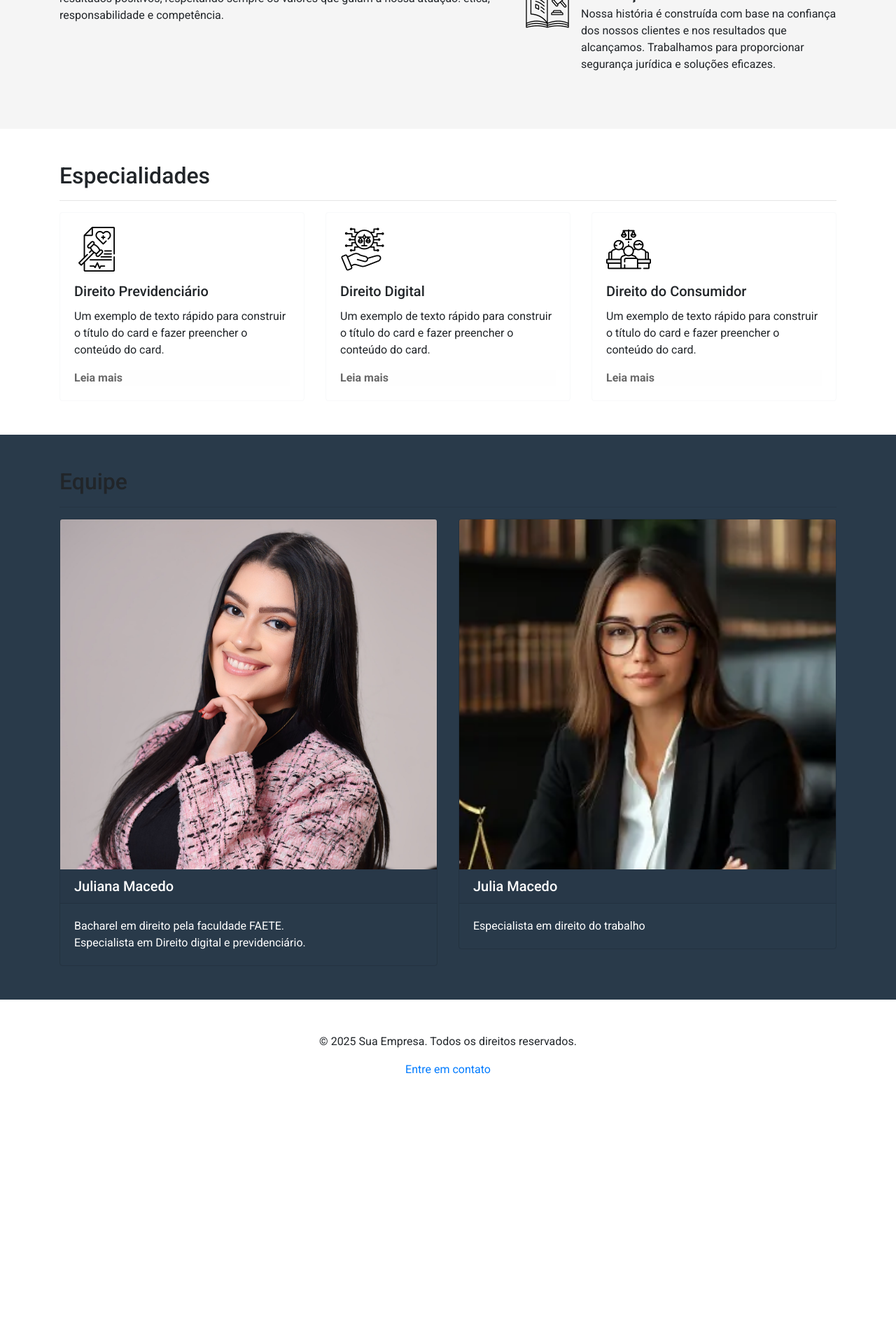
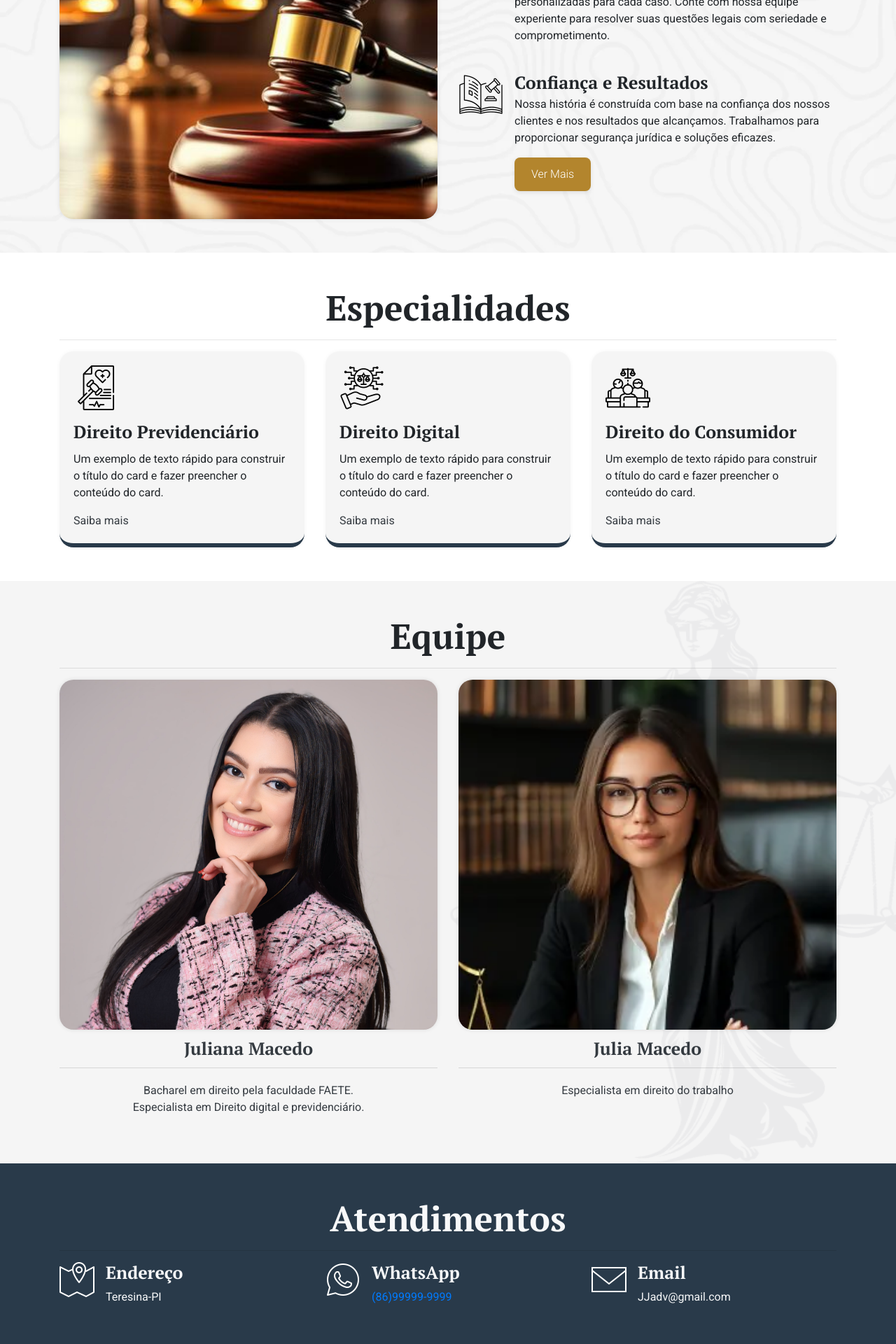
Before and after one commit to viniciusalmeidaweb/website-adv, a Django app: page /home/ in a window 1280 px wide. Shown: the part 1360-3280 px from the top of the page at 70% size. Before the commit the page ends 2894 px from the top, so only its background shows below. Run offline with Django 4.2, Linux system fonts and the light colour scheme; data comes from the database, SQL or seed files in the repository; both versions use the stored data as it was after the commit; some libraries are stand-ins or nearby versions.

Commit message:
ajustes final html e css

```diff
--- a/static/css/styles.css
+++ b/static/css/styles.css
@@ -1,15 +1,21 @@
-@import url('https://fonts.googleapis.com/css2?family=Roboto:ital,wght@0,100..900;1,100..900&display=swap');
+@import url('https://fonts.googleapis.com/css2?family=PT+Serif:ital,wght@0,400;0,700;1,400;1,700&family=Roboto:ital,wght@0,100..900;1,100..900&display=swap');
 
 :root{
-    --bs-body-font-family:  font-family: "Roboto", sans-serif;
+  /* --bs-body-font-family:  font-family: "Roboto", sans-serif;*/
 
 }
 
 body {
+
     font-family: "Roboto", sans-serif !important;
     font-optical-sizing: auto;
     font-style: normal;
     background-color: transparent;
+    text-rendering: optimizeLegibility;
+    -webkit-font-smoothing: antialiased; /* Chrome/Safari */
+    -moz-osx-font-smoothing: grayscale;  /* Firefox */
+     /* Evita distorção por zoom */
+     transform: none;
 }
 
 .navbar-bg-dark {
@@ -17,10 +23,8 @@ body {
 }
 
 img.logo-site{
-    height: 90px;
+    height: 60px;
 }
-
-
 
 .home {
     background-image: url('/media/img/slide.jpg'); /* Coloque o caminho da sua imagem */
@@ -54,20 +58,90 @@ img.logo-site{
     z-index: 1; /* Garante que o texto fique acima do overlay */
 }
 
+.about-img{
+    background-image:  url('/media/img/law-and-authority-lawyer-concept-judgment-gavel-hammer-in-court-courtroom-for-crime-judgement-legislation-and-judicial-decision-free-photo.jpg');
+    background-size: cover;
+    background-position: center;
+    min-height: 550px;
+    background-repeat: no-repeat;
+    border-radius: 20px;
+    transition: all 0.3s ease-in-out; /* Transição suave */
+    box-shadow: 0 0 6px rgba(0, 0, 0, 0.1);
+
+
+}
+
+/* Efeito ao passar o mouse */
+.about-img:hover {
+    transform: scale(1.03); /* Leve zoom */
+    box-shadow: 0 12px 24px rgba(0, 0, 0, 0.2); /* Sombra mais intensa */
+    filter: brightness(0.9); /* Leve escurecimento */
+}
+
+.sec-title{
+    font-family: "PT Serif", serif;
+    font-display: swap;
+
+}
+
+h2.sec-title{
+    font-size: 50px;
+
+}
+
+h5.sec-title{
+    font-size: 25px;
+
+}
+
 .about{
     /*background-color: #B3852D;*/
     /*background-color: #293A4A;*/
-    background-color: whitesmoke;
+    background-image:  url('/media/img/shape.png');
 
 }
 
 .services {
 
 
+
+
+    display: grid; /* Flexbox para centralizar o conteúdo */
+    /*justify-content: center; /* Alinha o conteúdo horizontalmente */
+    align-items: center; /* Alinha o conteúdo verticalmente */
+    /*text-align: center; /* Centraliza o texto */
+
+    box-sizing: border-box; /* Inclui o padding no tamanho total do div */
+
+
+
 }
 
+.service-card {
+    position: relative;
+    box-shadow: 0 0 6px rgba(0, 0, 0, .04);
+    background-color: #f5f5f5;
+    border-radius: 20px;
+    border-bottom: 6px solid #293A4A;
+    border-top: 0px;
+    border-left: 0px;
+    border-right: 0px;
+    transition: all 0.3s ease-in-out; /* Transição suave */
+}
+
+.service-card:hover {
+    transform: scale(1.05); /* Leve aumento no tamanho */
+    background-color: #f5f5f5; /* Altere a cor de fundo */
+    box-shadow: 0 8px 20px rgba(0, 0, 0, 0.15); /* Mais destaque */
+}
+
+
 .team{
-    background-color: #293A4A;
+    background-color: #f5f5f5;
+    background-image:  url('/media/img/team-shape.png');
+    background-repeat: no-repeat;
+    background-size: contain;
+    background-position: right;
 
 }
 
@@ -75,5 +149,44 @@ img.logo-site{
     width: 100%;
     height: 500px;
     object-fit: cover;
-    object-position: top; /* centraliza o conteúdo da imagem */
+    object-position: top;
+    border-radius: 20px;
+    transition: all 0.3s ease-in-out; /* Transição suave */
+    box-shadow: 0 0 6px rgba(0, 0, 0, 0.1);
 }
+
+.img-ajustada:hover {
+    transform: scale(1.03); /* Leve zoom */
+    box-shadow: 0 12px 24px rgba(0, 0, 0, 0.2); /* Sombra mais forte */
+    filter: brightness(0.9); /* Escurece levemente */
+}
+
+.btn-wbsite {
+    background-color: #B3852D;
+    color: white;
+    font-weight: 300;
+    padding: 12px 24px;
+    border: none;
+    border-radius: 8px;
+    cursor: pointer;
+    transition: all 0.3s ease-in-out;
+    box-shadow: 0 2px 6px rgba(0, 0, 0, 0.1);
+}
+
+.btn-wbsite:hover {
+    background-color: #293A4A;
+    color: white;
+    transform: scale(1.05); /* Leve aumento */
+    box-shadow: 0 8px 16px rgba(0, 0, 0, 0.2); /* Mais destaque */
+}
+
+.contact{
+    background-color: #293A4A;
+
+
+}
+
+.footer-site{
+    background-color: #f5f5f5;
+
+}
--- a/website/templates/base.html
+++ b/website/templates/base.html
@@ -12,7 +12,9 @@
     <!-- Fonts -->
     <link rel="preconnect" href="https://fonts.googleapis.com">
     <link rel="preconnect" href="https://fonts.gstatic.com" crossorigin>
-    <link href="https://fonts.googleapis.com/css2?family=Roboto:ital,wght@0,100..900;1,100..900&display=swap" rel="stylesheet">
+    <link href="https://fonts.googleapis.com/css2?family=PT+Serif:ital,wght@0,400;0,700;1,400;1,700&family=Roboto:ital,wght@0,100..900;1,100..900&display=swap" rel="stylesheet">
+
+
     <!-- Bootstrap CSS -->
     <link rel="stylesheet" href="https://stackpath.bootstrapcdn.com/bootstrap/4.1.3/css/bootstrap.min.css" integrity="sha384-MCw98/SFnGE8fJT3GXwEOngsV7Zt27NXFoaoApmYm81iuXoPkFOJwJ8ERdknLPMO" crossorigin="anonymous">
     <!-- Estilos customizados para esse template -->
@@ -25,7 +27,7 @@
   <nav class="navbar navbar-expand-lg navbar-dark navbar-bg-dark">
         <div class="container">
         <a class="navbar-brand" href="{% url 'sobre' %}">
-          <img class="logo-site" src="/media/website/logo-site.png">
+          <img class="logo-site" src="/media/website/LOGO-JJ.png" alt="Juliana Macedo e Jullya Macedo - Advogadas Associadas">
         </a>
         <button class="navbar-toggler" type="button" data-toggle="collapse" data-target="#conteudoNavbarSuportado" aria-controls="conteudoNavbarSuportado" aria-expanded="false" aria-label="Alterna navegação">
           <span class="navbar-toggler-icon"></span>
@@ -65,17 +67,15 @@
 </main>
 
  <!-- Rodapé -->
- <footer>
-  <div class="container py-5 text-center">
-    <div class="row">
-      <div class="col-12">
-        <p>&copy; 2025 Sua Empresa. Todos os direitos reservados.</p>
-        <p><a href="#contact">Entre em contato</a></p>
-      </div>
+ <footer class="footer-site py-2 text-center text-dark">
+  <div class="container">
+  <div class="row">
+    <div class="col-sm-12">
+      <span>Desenvolvido por: Vinicius Almeida</span>
     </div>
   </div>
-
-</footer>
+</div>
+ </footer>
 <!-- Principal JavaScript do Bootstrap
 ================================================== -->
 <!-- Foi colocado no final para a página carregar mais rápido -->
--- a/website/templates/index.html
+++ b/website/templates/index.html
@@ -7,7 +7,7 @@
       <div class="overlay"></div>
         <div class="jumbotron jumbotron-bgk">
           <div class="container">
-            <h1 class="display-3">Advocacia <br> Especializada</h1>
+            <h1 class="display-3 sec-title">Advocacia <br> Especializada</h1>
             <p>Direito consumidor, digital e previdenciário.</p>
           </div>
         </div>
@@ -19,35 +19,36 @@
 <section class="about py-5">
   <div class="container">
     <div class="row">
-    <div class="col-7">
-      <h2 class="font-weight-bold">Excelência, Ética e Compromisso!</h2>
-      <br>
 
-      {% if sobre_list %}
+      <div class="col-sm-12 text-center py-5">
+      <h2 class="font-weight-bold sec-title">Excelência, Ética e Compromisso!</h2>
+      <hr>
+      </div>
+
+    <div class="col-6">
+      <div class="about-img">
+      </div>
+    </div>
+
+     <!-- {% if sobre_list %}
       {% for sobre in sobre_list %}
-      <p class="">{{ sobre.quemsomos|linebreaksbr }}</p>
+      <p class="sec-text">{{ sobre.quemsomos|linebreaksbr }}</p>
       {% endfor %}
 
       {% else %}
       <p>Informações sobre a empresa não disponíveis.</p>
-      {% endif %}
+      {% endif %}-->
 
-       <!--      <h2>Excelência, Ética e Compromisso</h2>
-            <p>Somos um escritório de advocacia dedicado a oferecer soluções jurídicas de alta qualidade, com foco no atendimento personalizado e na busca incessante pela justiça.</p>
-            <p>Com uma equipe de advogados especializados, atuamos com ética, transparência e profissionalismo, buscando sempre a melhor estratégia para cada cliente.</p>
-            <p>Nosso compromisso é proporcionar segurança jurídica, orientando e defendendo seus direitos em diversas áreas do Direito.</p>
-            <p>Cada caso é tratado com a seriedade que ele merece, com um atendimento ágil e eficiente, visando sempre a solução mais vantajosa.</p>
-                -->
-    </div>
 
-    <div class="col-5">
+
+    <div class="col-6">
 
       <ul class="list-unstyled">
         <li class="media">
           <img class="mr-3" src="/media/icones/002-justica.png" alt="Imagem de exemplo genérica">
           <div class="media-body">
-            <h5 class="mt-0 mb-1 font-weight-bold">Compromisso com a Justiça</h5>
-            <p class="">
+            <h5 class="mt-0 mb-1 font-weight-bold sec-title">Compromisso com a Justiça</h5>
+            <p class="sec-text">
             Acreditamos no poder da justiça e trabalhamos com dedicação para garantir que seus direitos sejam respeitados. Nossa missão é fornecer serviços jurídicos de alta qualidade, com ética e transparência.
           </p>
           </div>
@@ -55,8 +56,8 @@
         <li class="media my-4">
           <img class="mr-3" src="/media/icones/003-justica-1.png" alt="Imagem de exemplo genérica">
           <div class="media-body">
-            <h5 class="mt-0 mb-1 font-weight-bold">Soluções Jurídicas Personalizadas</h5>
-            <p class="">
+            <h5 class="mt-0 mb-1 font-weight-bold sec-title">Soluções Jurídicas Personalizadas</h5>
+            <p class="sec-text">
               Defendemos seus direitos com estratégias jurídicas personalizadas para cada caso.
             Conte com nossa equipe experiente para resolver suas questões legais com seriedade e comprometimento.
           </p>
@@ -65,11 +66,13 @@
         <li class="media">
           <img class="mr-3" src="/media/icones/005-livro-de-leis.png" alt="Imagem de exemplo genérica">
           <div class="media-body">
-            <h5 class="mt-0 mb-1 font-weight-bold">Confiança e Resultados</h5>
-            <p class="">Nossa história é construída com base na confiança dos nossos clientes e nos resultados que alcançamos. Trabalhamos para proporcionar segurança jurídica e soluções eficazes.</p>
+            <h5 class="mt-0 mb-1 font-weight-bold sec-title">Confiança e Resultados</h5>
+            <p class="sec-text">Nossa história é construída com base na confiança dos nossos clientes e nos resultados que alcançamos. Trabalhamos para proporcionar segurança jurídica e soluções eficazes.</p>
+            <a href="{% url 'sobre' %}" class="btn btn-wbsite">Ver Mais</a>
           </div>
         </li>
       </ul>
+
 
     </div>
   </div>
@@ -82,7 +85,7 @@
 
       <div class="row">
         <div class="col-sm-12">
-          <h2>Especialidades</h2>
+          <h2 class="sec-title text-center font-weight-bold">Especialidades</h2>
           <hr>
         </div>
       </div>
@@ -93,7 +96,7 @@
       {% for especialidade in especialidade_list %}
           <div class="col-sm-4">
             <article>
-              <div class="card border-light">
+              <div class="card service-card">
                 <div class="card-body">
 
                 {% if especialidade.nome_especialidade == "Direito do Consumidor" %}
@@ -106,11 +109,11 @@
                     <p>Sem cadastro</p>
                 {% endif %}
 
-                <h5 class="card-title mt-3">{{ especialidade.nome_especialidade }}</h5>
-                  <p class="card-text">Um exemplo de texto rápido para construir o título do card e fazer preencher o conteúdo do card.</p>
-                <div class="alert-light" role="alert">
-                  <a href="{% url 'especialidade_detail' especialidade.pk %}" class="alert-link">Leia mais</a>
-                </div>
+                <h5 class="card-title mt-3 sec-title font-weight-bold">{{ especialidade.nome_especialidade }}</h5>
+                  <p class="card-text sec-text">Um exemplo de texto rápido para construir o título do card e fazer preencher o conteúdo do card.</p>
+
+                  <a href="{% url 'especialidade_detail' especialidade.pk %}" class="card-link text-dark">Saiba mais</a>
+
                 </div>
               </div>
           </article>
@@ -129,7 +132,7 @@
 
     <div class="row">
       <div class="col-sm-12">
-        <h2>Equipe</h2>
+        <h2 class="sec-title text-center font-weight-bold">Equipe</h2>
         <hr>
       </div>
     </div>
@@ -138,16 +141,16 @@
 <div class="row">
       {% if equipe_list %}
       {% for equipe in equipe_list %}
-          <div class="col-sm-6 text-white">
+          <div class="col-sm-6 text-dark text-center">
             <article>
-              <div class="card bg-transparent">
-                  <img class="card-img-top img-ajustada " src="{{ equipe.photo.url }}" alt="Imagem de capa do card">
-              <div class="card-header">
-                <h5 class="mb-0">{{ equipe.nome_adv }}</h5>
+              <div class="card border-0 bg-transparent">
+                  <img class="card-img-top img-ajustada" src="{{ equipe.photo.url }}" alt="Imagem de capa do card">
+              <div class="card-header bg-transparent">
+                <h5 class="mb-0 sec-title font-weight-bold">{{ equipe.nome_adv }}</h5>
               </div>
 
               <div class="card-body">
-                <p class="card-text">{{ equipe.perfil_adv|linebreaksbr }}</p>
+                <p class="card-text text-dark">{{ equipe.perfil_adv|linebreaksbr }}</p>
               </div>
 
               </div>
@@ -160,9 +163,55 @@
     {% endif %}
 </div>
 
+ </div>
+</section>
 
+
+<section class="contact py-5">
+
+
+  <div class="container">
+    <div class="row">
+      <div class="col-12">
+        <h2 class="sec-title text-center font-weight-bold text-light">Atendimentos</h2>
+        <hr>
+      </div>
+      </div>
+
+<div class="row">
+  <div class="col-4">
+    <div class="media">
+        <img src="/media/icones/icons8-local-50.png" class="align-self-start mr-3">
+      <div class="media-body">
+        <h5 class="font-weight-bold text-light sec-title">Endereço</h5>
+        <p class="sec-text text-light">Teresina-PI</p>
+      </div>
     </div>
+</div>
+
+<div class="col-4">
+  <div class="media">
+       <img src="/media/icones/icons8-whatsapp-50.png" class="align-self-start mr-3">
+      <div class="media-body">
+        <h5 class="font-weight-bold text-light sec-title">WhatsApp</h5>
+        <a href="https://wa.me/5599999999999" target="_blank">(86)99999-9999</a>
+
+      </div>
   </div>
+</div>
+
+<div class="col-4">
+  <div class="media">
+        <img src="/media/icones/icons8-nova-mensagem-50.png" class="align-self-start mr-3">
+      <div class="media-body">
+        <h5 class="font-weight-bold text-light sec-title">Email</h5>
+        <p class="sec-text text-light">JJadv@gmail.com</p>
+      </div>
+  </div>
+</div>
+</div>
+</div>
+
 </section>
 
 
```
Also changed, not shown: website/templates/especialidade_detail.html (+14 -49 lines), db.sqlite3, media/icones/icons8-local-50.png (added), media/icones/icons8-nova-mensagem-50.png (added), media/icones/icons8-whatsapp-50.png (added), media/icones/justice_3317204.png (deleted), media/icones/lady-justice_10295729.png (deleted), media/img/360_F_203206616_G4fxzVYG6Q19PfoBTGf8tTh83KwRg5Sn.jpg (added), media/img/hero_8_1.png (added), media/img/law-and-authority-lawyer-concept-judgment-gavel-hammer-in-court-courtroom-for-crime-judgement-legislation-and-judicial-decision-free-photo.jpg (added), media/img/shape.png (added), media/img/team-shape.png (added), media/website/2cea0ffe-5cfe-4a0e-9ecf-7f9fb7189d1c.jpeg (deleted), media/website/LOGO-JJ.png (added), 1 more files.
